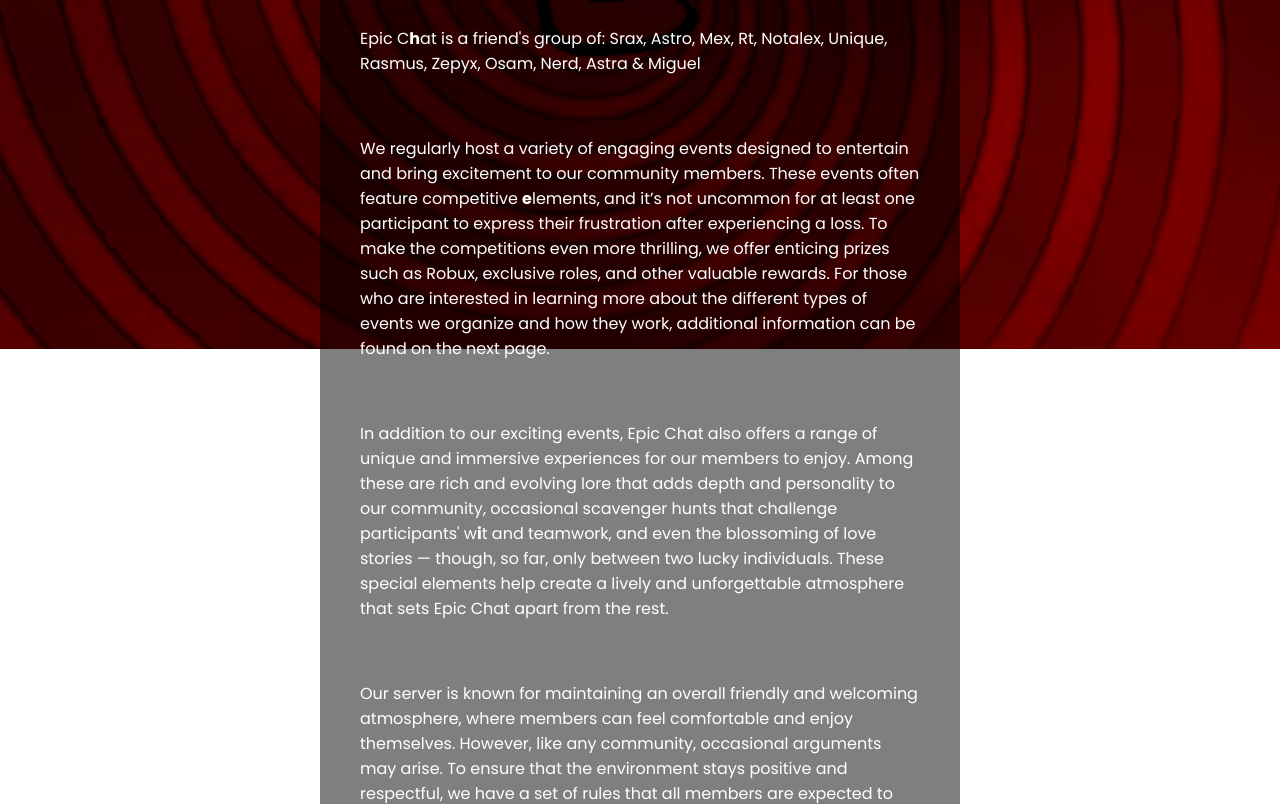
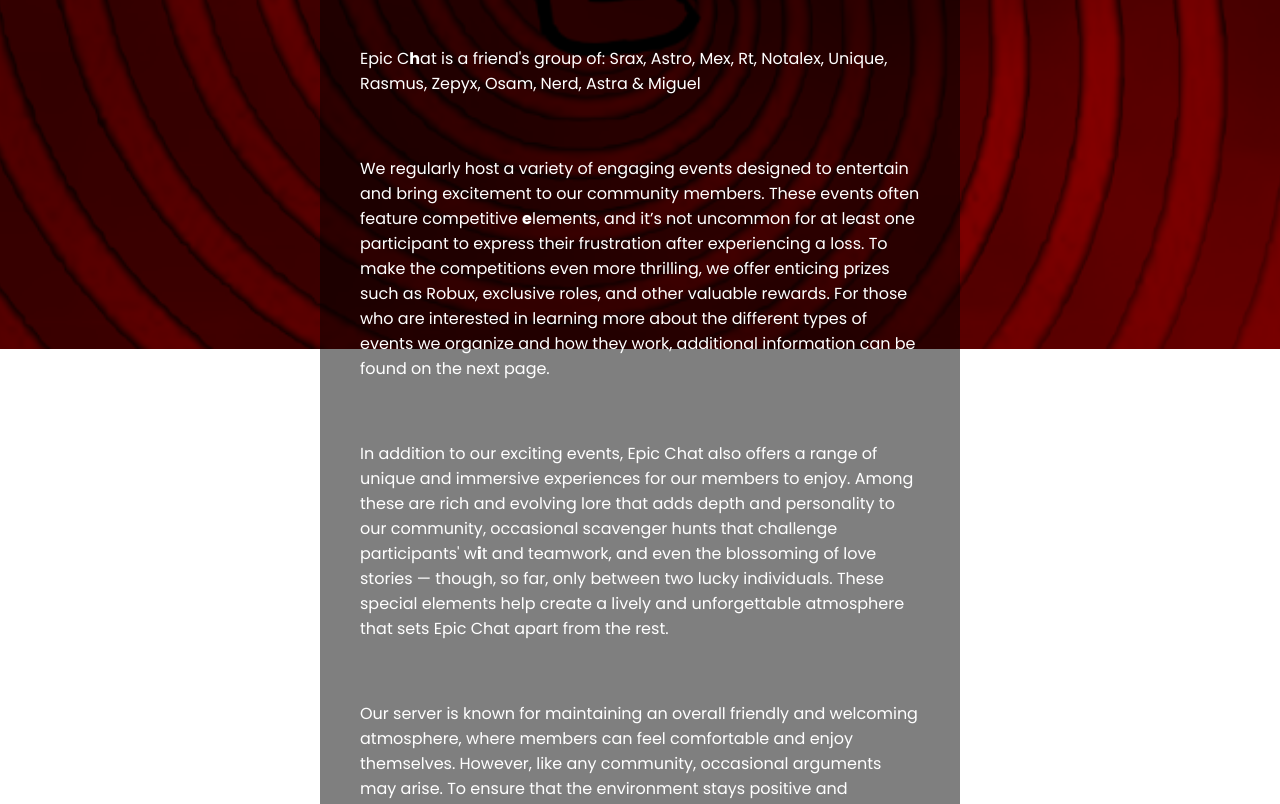
Before and after one commit to Minty666-ARG/minty666-arg.github.io, a plain HTML site: page about.html in a window 1280 px wide. Shown: the part 451-1255 px from the top of the page. Drawn offline with Linux system fonts and the light colour scheme.

Commit message:
FETCH ALREADY

```diff
--- a/style3.css
+++ b/style3.css
@@ -4,7 +4,7 @@ padding: 0;
 box-sizing: border-box;
 }
 .content {
-  margin-top: 450px;
+  margin-top: 470px;
   min-height: calc(100vh - 100px);
   background: rgba(0, 0, 0, 0.5);
   display: flex;
```
